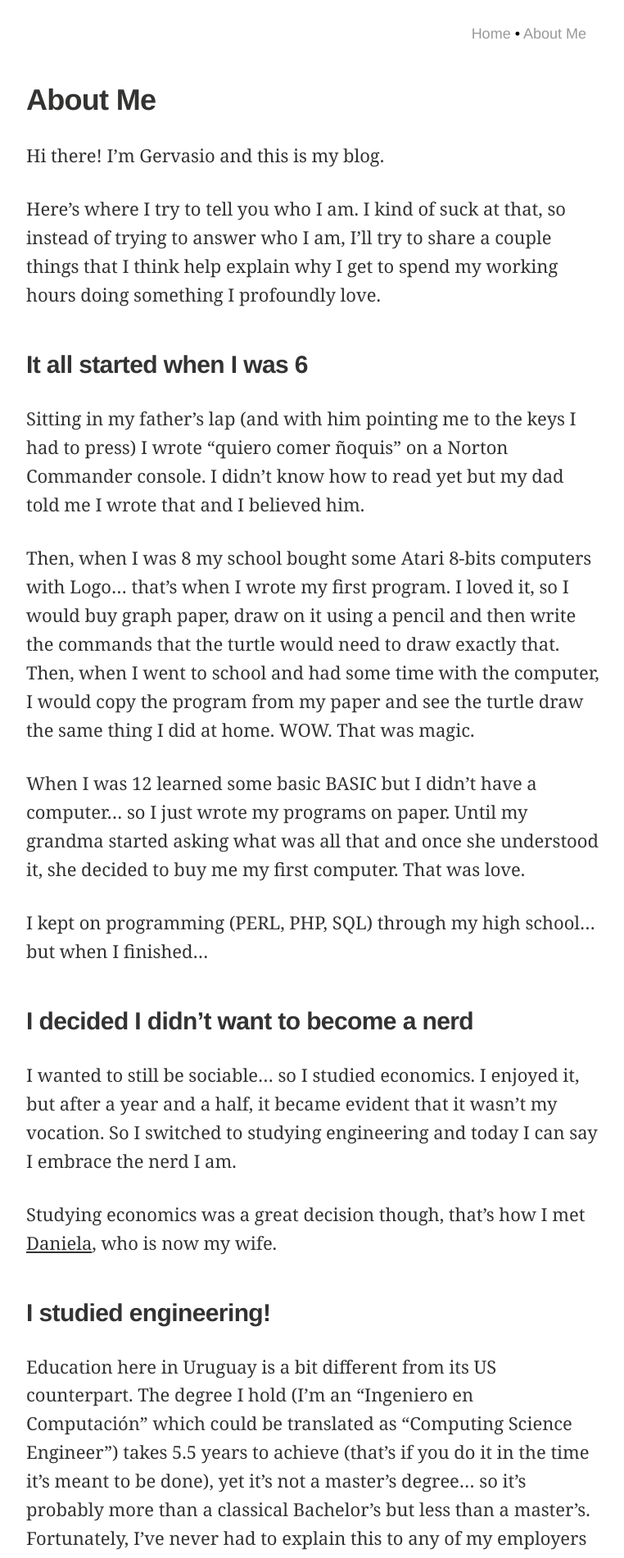
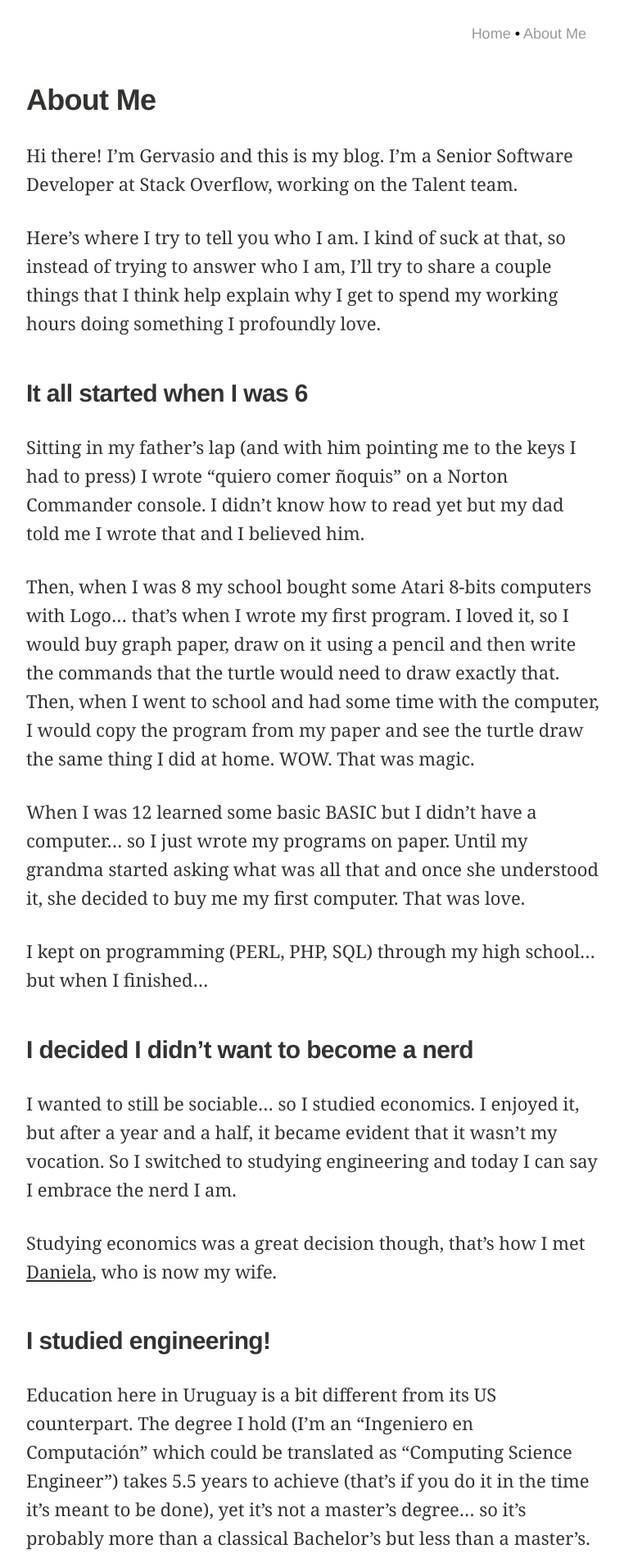
Before and after one commit to g3rv4/g3rv4.com, a Jekyll site: the page built from about.md, in a window 1280 px wide. Shown: the top 1901 px of the page at 82% size, without its empty margins (258-1020 px from the left). Built offline with Jekyll 4.4.1, drawn with Linux system fonts in a browser that asks for light colours.

Commit message:
Add a notice about my work at Stack
I want to build confidence on Taut users!

```diff
--- a/_includes/styles.scss
+++ b/_includes/styles.scss
@@ -527,3 +527,11 @@ pre {
   width: 40px;
   height: 40px;
 }
+
+blockquote {
+  margin-top: 30px;
+  margin-left: 0 !important;
+  p {
+    margin-top: 0;
+  }
+}
--- a/_plugins/image-tweaker.rb
+++ b/_plugins/image-tweaker.rb
@@ -9,8 +9,17 @@ process = Proc.new {|post|
 
       doc.css('img').each do |img|
         size = FastImage.size(File.expand_path File.dirname(__FILE__) + '/../' + img['src'])
-        img['width'] = size[0]
-        img['height'] = size[1]
+        width = size[0]
+        height = size[1]
+
+        if width > 700
+          multiplier = 700.0 / width
+          width = (multiplier * width).round
+          height = (multiplier * height).round
+        end
+
+        img['width'] = width
+        img['height'] = height
       end
 
       post.output = doc.to_s
--- a/about.md
+++ b/about.md
@@ -4,7 +4,7 @@ title: About Me
 order: 2
 ---
 
-Hi there! I'm Gervasio and this is my blog.
+Hi there! I'm Gervasio and this is my blog. I'm a Senior Software Developer at Stack Overflow, working on the Talent team.
 
 Here's where I try to tell you who I am. I kind of suck at that, so instead of trying to answer who I am, I'll try to share a couple things that I think help explain why I get to spend my working hours doing something I profoundly love.
 
```
Also changed, not shown: projects.md (+2 -2 lines).
